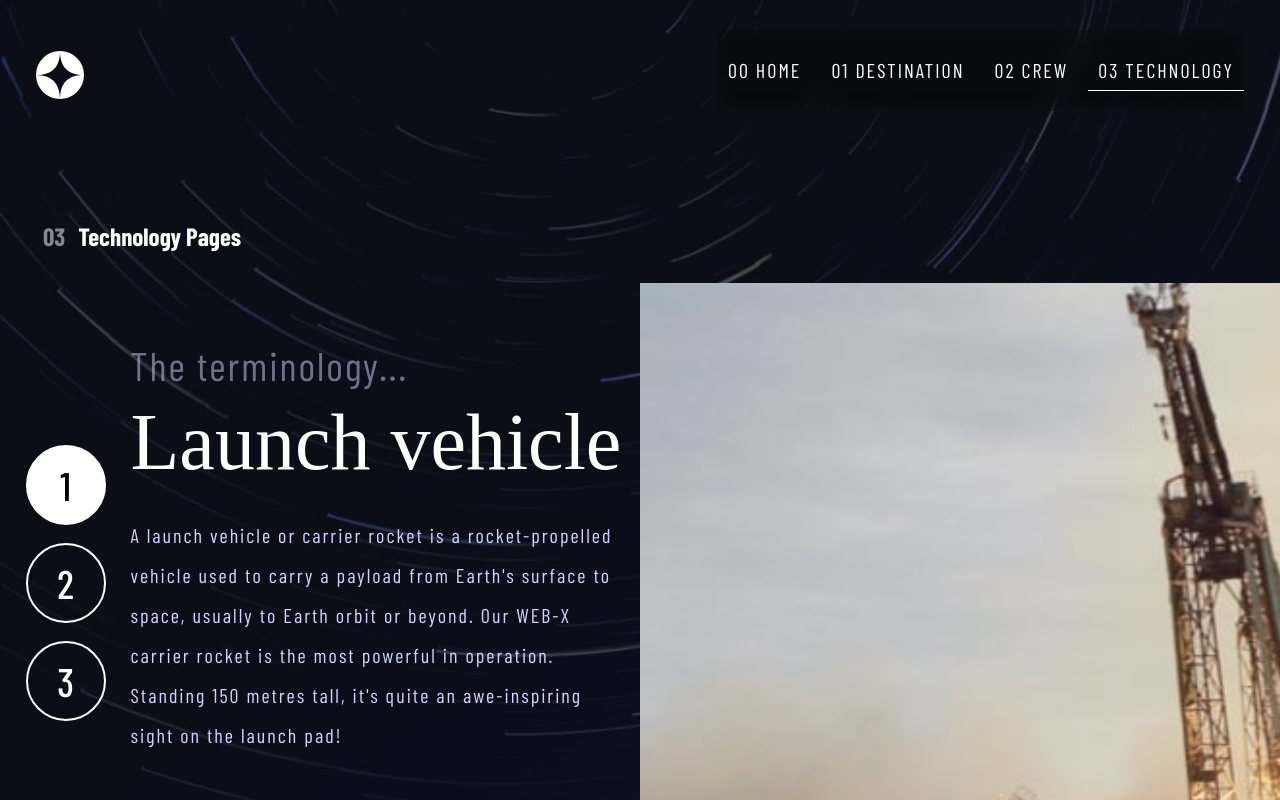
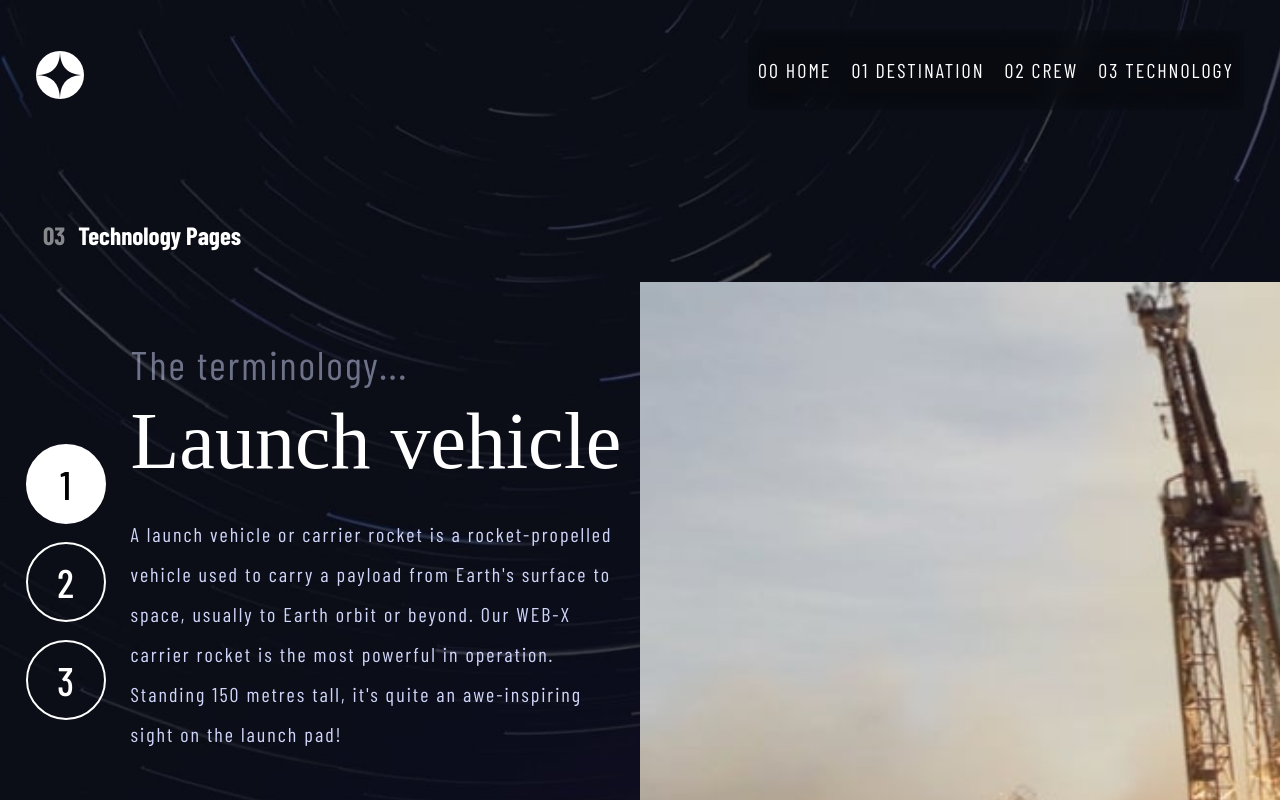
Before and after one commit to agun36/space-tourism-website-main-dev, a React (Vite) app: page /technology in a window 1280 px wide. Shown: the top 800 px of the page. Built offline with nearby package versions, Linux system fonts and the light colour scheme; a web font is replaced by a local one.

Commit message:
modified destination

```diff
--- a/src/components/navigation/index.tsx
+++ b/src/components/navigation/index.tsx
@@ -18,9 +18,9 @@ export const Navigation = () => {
                 {show ? <FontAwesomeIcon icon={faTimes} className="hamburger d-sm-none d-md-none " onClick={() => setShow(false)} /> : <FontAwesomeIcon icon={faBars} className="hamburger d-xxxl-none d-md-none d-sm-none" onClick={() => setShow(true)} />}
 
                 <div className="d-none d-sm-block d-md-block  nav-layout__wrapper">
-                    <Nav className="justify-content-end nav-underline nav-layout__wrapper__nav ">
+                    <Nav className="justify-content-end nav-layout__wrapper__nav ">
                         <Nav.Item className=' nav-layout__wrapper__nav__item  white-00'>
-                            <NavLink className="nav-layout__wrapper__nav__item nav-link" aria-current="page" to='/'>00 Home</NavLink>
+                            <NavLink className="nav-link" aria-current="page" to='/'>00 Home</NavLink>
                         </Nav.Item>
                         <Nav.Item className='nav-layout__wrapper__nav__item'>
                             <NavLink className="nav-link" to='/destination'>01 Destination</NavLink>
@@ -40,7 +40,7 @@ export const Navigation = () => {
                         <Button type="button" className="btn-close bg-white-000 text-reset" data-bs-dismiss="offcanvas" aria-label="Close" onClick={() => setShow(false)}></Button>
                     </div>
                     <div className='offcanvas-body mt-8'>
-                        <Nav className="flex-column align-items-center justify-content-end nav-underline ">
+                        <Nav className="flex-column align-items-center justify-content-end ">
                             <Nav.Item className='nav-item'>
                                 <NavLink className="nav-link  font-size-large text-texts-color" aria-current="page" to='/'>00 Home</NavLink>
                             </Nav.Item>
--- a/src/components/navigation/styles.scss
+++ b/src/components/navigation/styles.scss
@@ -12,10 +12,21 @@
             -o-backdrop-filter: blur(10px) brightness(0.7);
             -ms-backdrop-filter: blur(10px) brightness(0.7);
             backdrop-filter: blur(10px) brightness(0.7);
-            padding-top: 2rem;
-            padding-bottom: 2rem;
+
+
+
 
             .nav-layout__wrapper__nav__item {
+                padding-top: 2rem;
+                padding-bottom: 2rem;
+                display: flex;
+                align-items: center;
+
+                &:hover {
+                    border-bottom: 2px solid $white-000;
+                    cursor: pointer;
+                }
+
                 .nav-link {
                     color: $white-000;
                     font-size: 2rem;
@@ -25,23 +36,19 @@
                     padding-left: 1rem;
                     padding-right: 1rem;
 
+
                     @media (min-width: 576px) and (max-width: 768.98px) {
                         /* styles for tablets go here */
                         font-size: 1.3rem;
                         font-weight: 300;
                     }
 
-                    &:hover {
-                        color: $white-000;
-                    }
+
 
                     &.active {
                         color: $white-000 !important;
                     }
 
-                    &:visited {
-                        color: $white-000;
-                    }
                 }
 
             }
```
